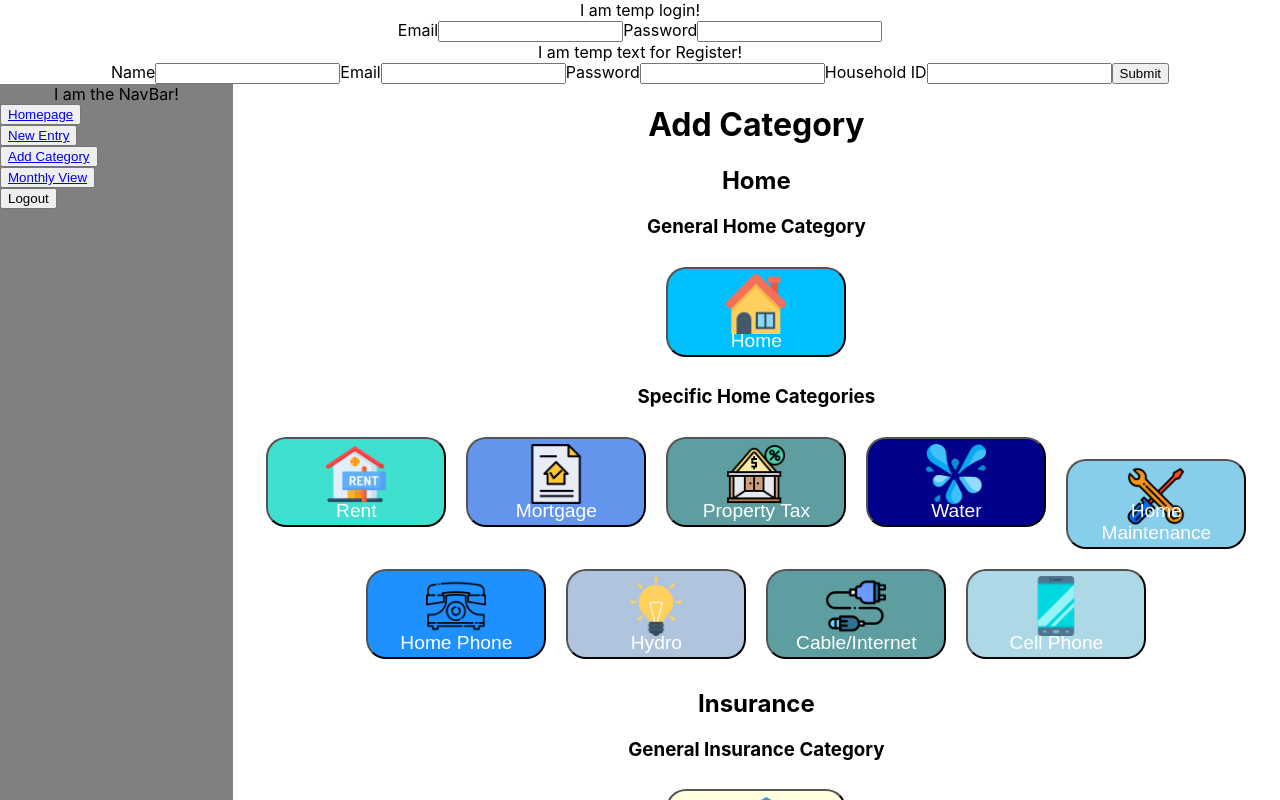
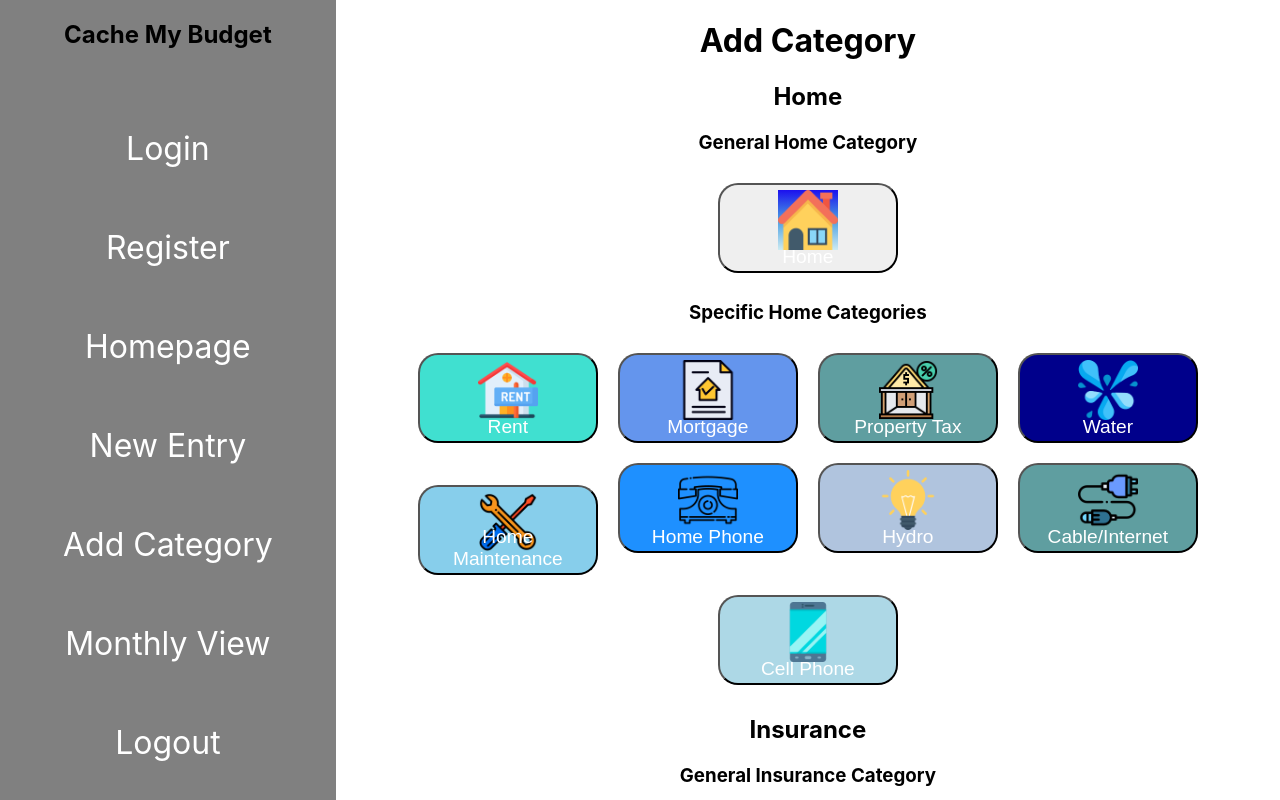
Before and after one commit to carol-woo/LHL-Final-Project, a React (Create React App) app in the folder client/: page /new-category in a window 1280 px wide. Built offline with nearby package versions, Linux system fonts and the light colour scheme.

Commit message:
added more styles. Added popover component. Removed login and register from home page. Added routes for login and register

```diff
--- a/client/src/App.js
+++ b/client/src/App.js
@@ -9,8 +9,6 @@ import Register from "./components/Register";
 function App() {
   return (
     <div className="App">
-      <Login />
-      <Register />
       <Navbar />
    </div>
   );
--- a/client/src/components/Navbar.js
+++ b/client/src/components/Navbar.js
@@ -4,6 +4,8 @@ import NewEntry from "./NewEntry";
 import MonthlyView from "./MonthlyView"
 import Homepage from "./Homepage";
 import NewCategory from "./NewCategory";
+import Login from "./Login";
+import Register from "./Register";
 import '../styles/nav.css';
 
 //For Navbar view
@@ -11,17 +13,29 @@ export default function Navbar(){
   return(
       <div className='nav'>
         <BrowserRouter>
-        <nav>
-        I am the NavBar! <br/>
-          <button><Link to="/">Homepage</Link></button>
-          <button><Link to="/new-entry"> New Entry </Link></button>
-          <button><Link to="/new-category"> Add Category </Link></button>
-          <button><Link to="/monthly-view">Monthly View</Link></button>
-          <button>Logout</button>
+        <nav className="side_nav_bar">
+          <h1>Cache My Budget</h1>
+          <ul className="nav_ul">
+            <li className="nav_li"><Link to="/log-in">Login</Link></li>
+            <li className="nav_li"><Link to="/register">Register</Link></li>
+            <li className="nav_li"><Link to="/">Homepage</Link></li>
+            <li className="nav_li"><Link to="/new-entry"> New Entry </Link></li>
+            <li className="nav_li"><Link to="/new-category"> Add Category </Link></li>
+            <li className="nav_li"><Link to="/monthly-view">Monthly View</Link></li>
+            <li className="nav_li">Logout</li>
+          </ul>
         </nav>
 
         <div className="homepage">
           <Route exact path="/" component={Homepage}></Route>
+        </div>
+
+        <div className="register">
+          <Route path="/log-in" component={Register}></Route>
+        </div>
+
+        <div className="login">
+          <Route path="/log-in" component={Login}></Route>
         </div>
 
         <div className="new-entry">
--- a/client/src/components/NewCategory.js
+++ b/client/src/components/NewCategory.js
@@ -1,4 +1,5 @@
 import React, {useState, useEffect} from 'react';
+import Popover from "./Popover";
 import "../styles/categorybuttons.css";
 
 //New Category view
@@ -18,7 +19,10 @@ export default function NewCategory(){
       <h1>Add Category</h1>
       <h2>Home</h2>
       <h3>General Home Category</h3>
+
+      <Popover caption="this is a popover">
       <button type="submit" id="house" className="category_buttons">Home</button>
+      </Popover>
       <h3>Specific Home Categories</h3>
       <button type="submit" id="rent" className="category_buttons">Rent</button>
       <button type="submit" id="mortgage" className="category_buttons">Mortgage</button>
@@ -43,12 +47,14 @@ export default function NewCategory(){
       <button type="submit" id="public_transportation" className="category_buttons">Public Transportation</button>
       <button type="submit" id="parking" className="category_buttons">Parking</button>
       <h2>Eating</h2>
+      <h3>General Food Category</h3>
       <button type="submit" id="food" className="category_buttons">Food</button>
+      <h3>Specific Food Categories</h3>
       <button type="submit" id="groceries" className="category_buttons">Groceries</button>
       <button type="submit" id="restaurants" className="category_buttons">Restaurants</button>
-      <button type="submit" id="recreational" className="category_buttons">Recreational</button>
       <button type="submit" id="beverage" className="category_buttons">Beverage</button>
       <h2>Others</h2>
+      <button type="submit" id="recreational" className="category_buttons">Recreational</button>
       <button type="submit" id="loans" className="category_buttons">Loans</button>
       <button type="submit" id="miscellaneous" className="category_buttons">Miscellaneous</button>
       <button type="submit" id="medical" className="category_buttons">Medical/Healtcare</button>
--- /dev/null
+++ b/client/src/components/Popover.js
@@ -0,0 +1,63 @@
+import React from 'react';
+import Popover from '@material-ui/core/Popover';
+import Typography from '@material-ui/core/Typography';
+import { makeStyles } from '@material-ui/core/styles';
+import "../styles/popover.css";
+
+const useStyles = makeStyles(theme => ({
+  popover: {
+    pointerEvents: 'none',
+  },
+  paper: {
+    padding: theme.spacing(1),
+  },
+}));
+
+export default function MouseOverPopover(props) {
+  const classes = useStyles();
+  const [anchorEl, setAnchorEl] = React.useState(null);
+
+  const handlePopoverOpen = event => {
+    setAnchorEl(event.currentTarget);
+  };
+
+  const handlePopoverClose = () => {
+    setAnchorEl(null);
+  };
+
+  const open = Boolean(anchorEl);
+
+  return (
+    <div class="typography">
+      <Typography
+        aria-owns={open ? 'mouse-over-popover' : undefined}
+        aria-haspopup="true"
+        onMouseEnter={handlePopoverOpen}
+        onMouseLeave={handlePopoverClose}
+      >
+        {props.children}
+      </Typography>
+      <Popover
+        id="mouse-over-popover"
+        className={classes.popover}
+        classes={{
+          paper: classes.paper,
+        }}
+        open={open}
+        anchorEl={anchorEl}
+        anchorOrigin={{
+          vertical: 'bottom',
+          horizontal: 'left',
+        }}
+        transformOrigin={{
+          vertical: 'top',
+          horizontal: 'center',
+        }}
+        onClose={handlePopoverClose}
+        disableRestoreFocus
+      >
+        <Typography>{props.caption}</Typography>
+      </Popover>
+    </div>
+  );
+}
--- a/client/src/styles/categorybuttons.css
+++ b/client/src/styles/categorybuttons.css
@@ -17,12 +17,12 @@
   padding-bottom: 3px;
   font-size: 1.2rem;
   margin: 10px;
+  outline: none;
 }
 
 /* HOME CATEGORY */
 #house {
-  background-image: url("./Images/house.png");
-  background-color: rgb(0,191,255);
+  background-image: url("./Images/house.png"), linear-gradient(#1c10ee, #499ee3, #cdebf1);
   color: white;
 }
 #rent {
@@ -99,52 +99,69 @@
 /* TRAVELLING RELATED CATEGORIES */
 #transportation {
   background-image: url("./Images/transportation.png");
+  background-color: rgb(59, 115, 2);
 }
 #gas {
   background-image: url("./Images/gas.png");
+  background-color: rgb(34, 240, 111);
 }
 #parking {
   background-image: url("./Images/parking-sign.png");
+  background-color: rgb(171, 217, 4);
 }
 #public_transportation {
   background-image: url("./Images/publictransportation.png");
   font-size: 1.1rem;
+  background-color: rgb( 74, 235, 40);
 }
 
 /* FOOD RELATED CATEGORIES */
 #food {
   background-image: url("./Images/food.png");
+  background-color: rgb(240, 20, 102);
+  color: white;
 }
 #groceries {
   background-image: url("./Images/grocery.png");
+  background-color: rgb(253, 89, 255);
+  color: white;
 }
 
 #restaurants {
   background-image: url("./Images/restaurant.png");
+  background-color: rgb(235, 16, 191);
+  color: white;
 }
 
 #beverage {
   background-image: url("./Images/beverage.png");
+  background-color: rgb(255, 79, 182);
+  color: white;
 }
 
 
 /* OTHER CATEGORIES */
 #medical {
   background-image: url("./Images/medical.png");
+  background-color: rgb(242, 116, 5)
 }
 
 #pets {
   background-image: url("./Images/pets.png");
+  background-color: rgb(242, 93, 39)
 }
 
 #loans {
   background-image: url("./Images/loans.png");
+  background-color: rgb(255, 255, 0);
 }
 
 #recreational {
   background-image: url("./Images/recreational.png");
+  background-color: rgb(242, 183, 5);
 }
 
 #miscellaneous {
   background-image: url("./Images/miscellaneous.png");
+  background-color: rgb(242, 159, 5)
 }
--- a/client/src/styles/nav.css
+++ b/client/src/styles/nav.css
@@ -5,22 +5,28 @@
   z-index: 1;
 }
 
-nav button {
+.side_nav_bar {
   display: flex;
   flex-direction: column;
+  align-items: center;
+  width: 40rem;
+  background-color: gray;
 }
 
-.nav nav {
-  width: 25rem;
-  background-color: gray;
-  flex-flow: column;
+.nav_ul {
+  margin: 0;
+  padding: 0;
 }
 
-/* Adding a image to button test code */
-/* #home_page {
-  background-image: url("./Images/house.png");
-  background-size: 60px 60px;
-  background-repeat: no-repeat;
-  width: 80px;
-  height: 62px;
-} */
+.nav_li {
+  text-decoration: none;
+  list-style: none;
+  font-size: 2rem;
+  margin-top: 60px;
+  color: white;
+}
+
+.nav_li a {
+  text-decoration: none;
+  color: inherit;
+}
--- /dev/null
+++ b/client/src/styles/popover.css
@@ -0,0 +1,3 @@
+.typography {
+  display: inline-block;
+}
```
Also changed, not shown: 1 other file (tests, documents, lock files or other folders).
